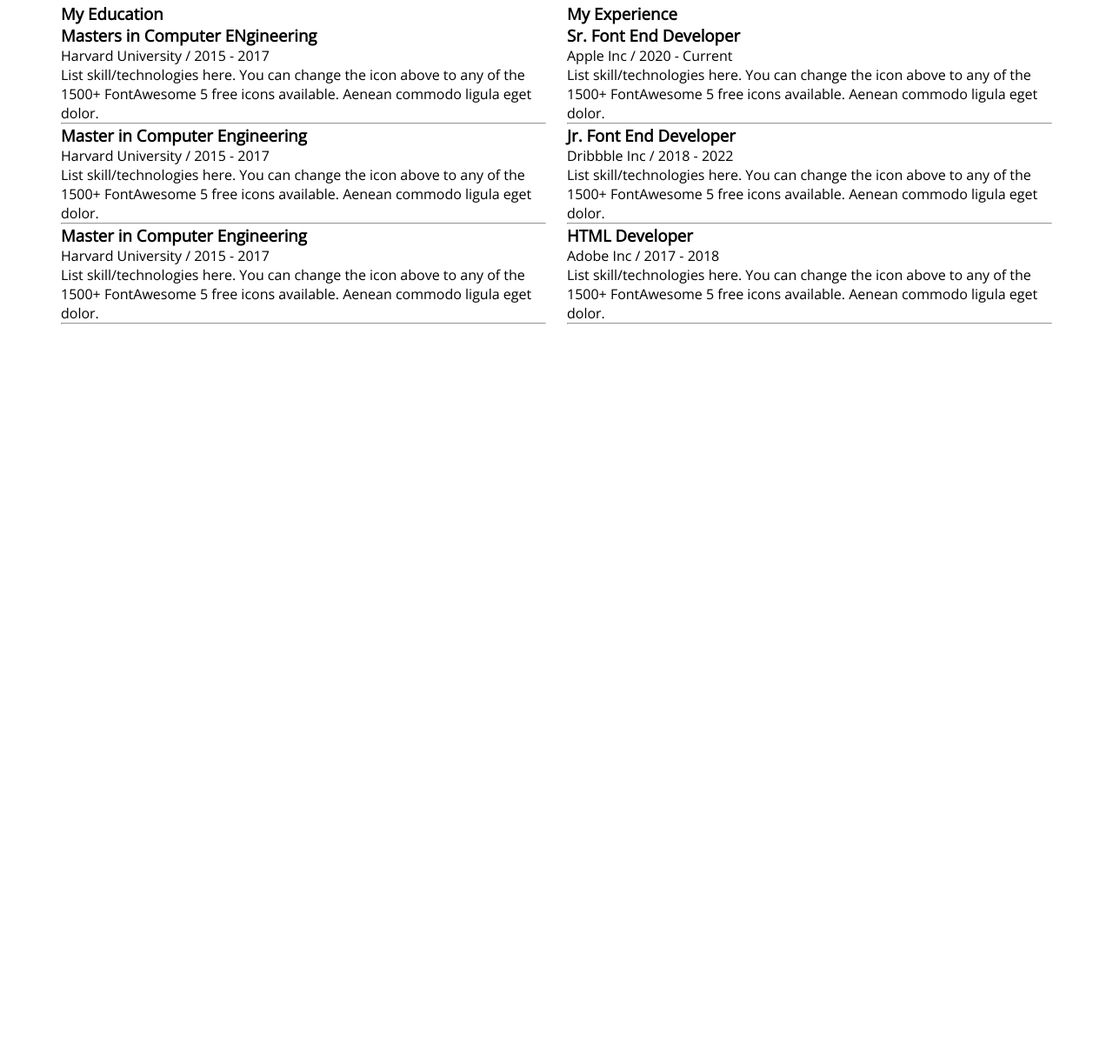
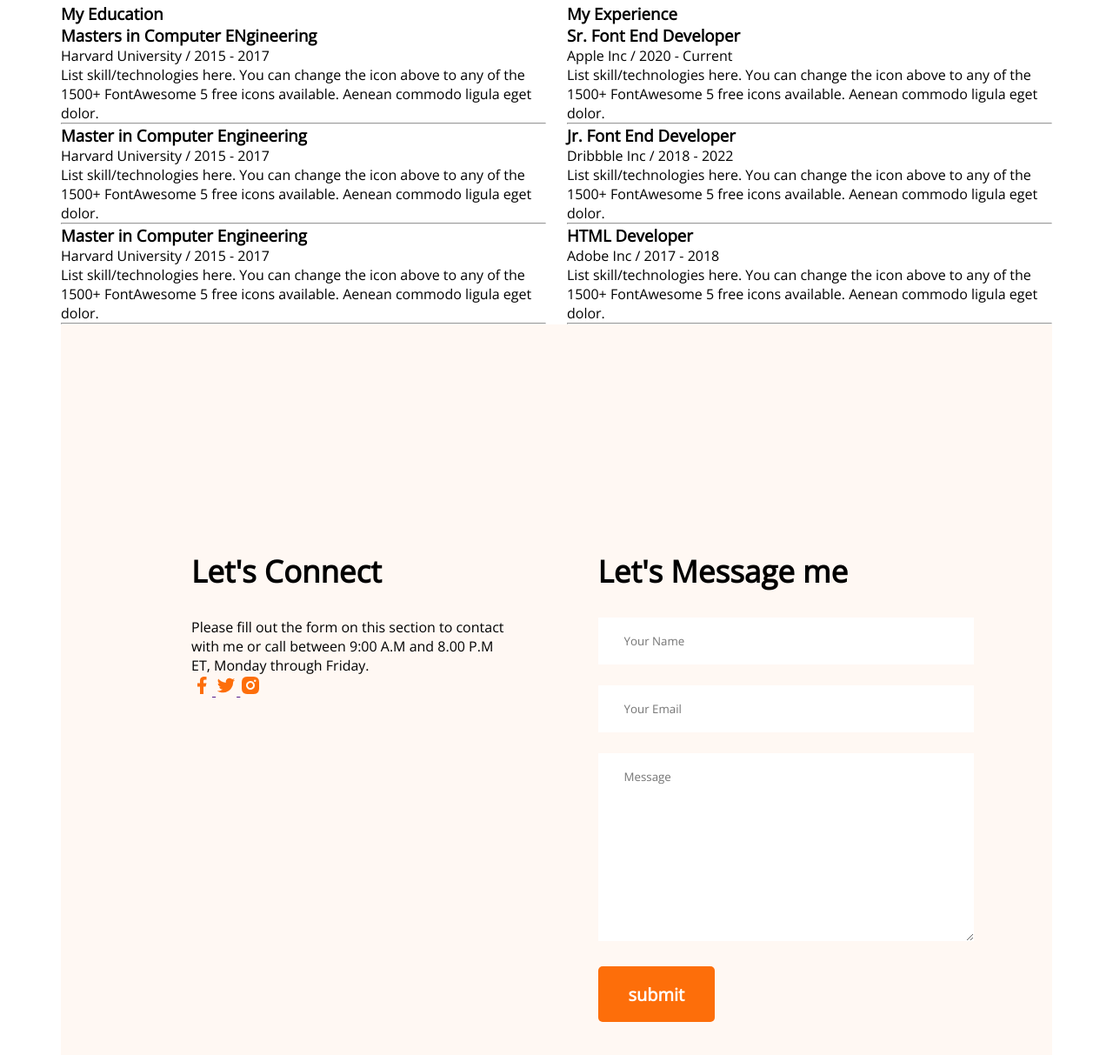
Before and after one commit to the-nazzmul/portfolio, a plain HTML site: page index.html in a window 1280 px wide. Shown: the part 2383-3596 px from the top of the page at 87% size. Before the commit the page ends 2756 px from the top, so only its background shows below. Drawn offline with nearby package versions, Linux system fonts and the light colour scheme.

Commit message:
almost comeplete

```diff
--- a/index.html
+++ b/index.html
@@ -165,6 +165,36 @@
                 </div>
             </section>
         </section>
+        <!-- Contact section -->
+        <section class="contact">
+
+            <div>
+                <h3 class="section-title">Let's Connect</h3>
+                <p>
+                    Please fill out the form on this section to contact with me or call between 9:00 A.M and 8.00 P.M
+                    ET, Monday through Friday.
+                </p>
+                <a href="">
+                    <img src="images/icons/facebook.png" alt="facebook logo">
+                </a>
+                <a href="">
+                    <img src="images/icons/twitter.png" alt="twitter logo">
+                </a>
+                <a href="">
+                    <img src="images/icons/insta.png" alt="instagram logo">
+                </a>
+
+            </div>
+
+            <div>
+                <h3 class="section-title">Let's Message me</h3>
+                <input type="text" name="" id="" placeholder="Your Name">
+                <input type="email" name="" id="" placeholder="Your Email">
+                <textarea name="" id="" cols="30" rows="10" placeholder="Message"></textarea>
+                <input class="btn-primary" type="submit" value="submit">
+            </div>
+
+        </section>
 
     </main>
     <footer>
--- a/styles/portfolio.css
+++ b/styles/portfolio.css
@@ -178,3 +178,25 @@ main {
     display: flex;
     gap: 24px;
 }
+
+/* contact section */
+
+.contact {
+    display: flex;
+    gap: 100px;
+    background: #FFF8F3;
+    padding: 130px 150px;
+}
+
+.contact .section-title {
+    text-align: left;
+}
+
+.contact input[type="text"],
+input[type="email"],
+textarea {
+    margin-bottom: 24px;
+    border: 0;
+    width: 100%;
+    padding: 18px 30px;
+}
```
